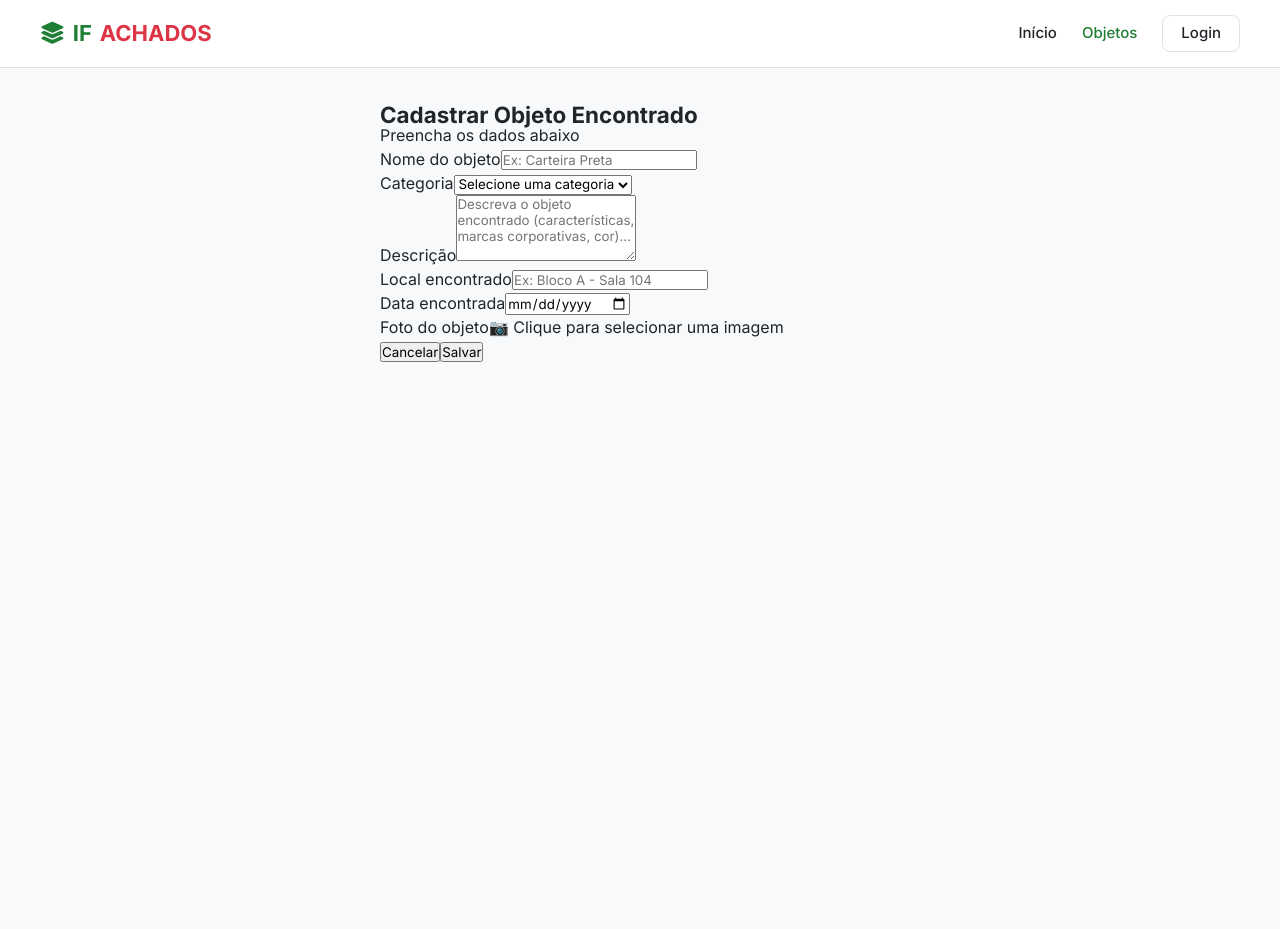
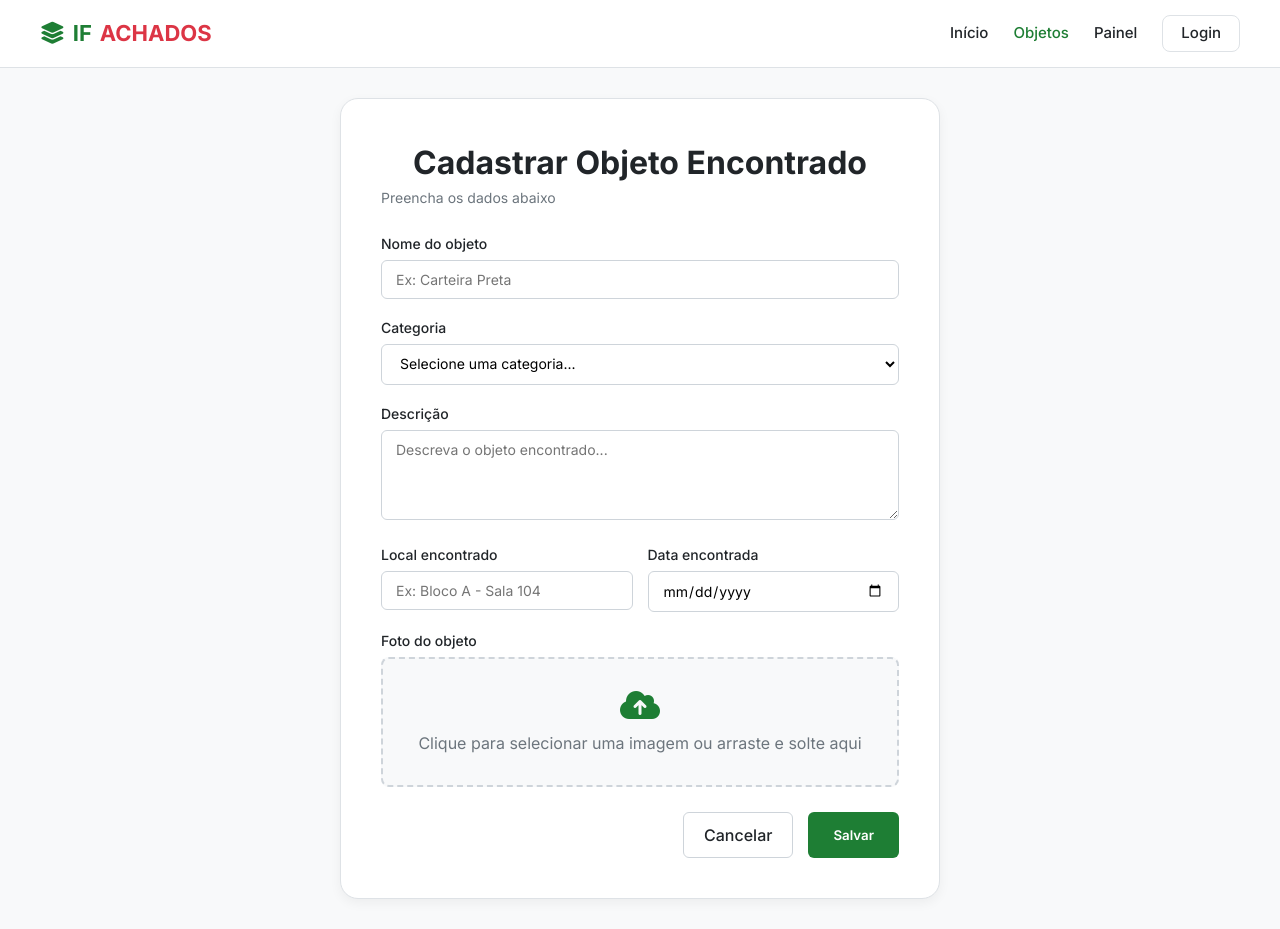
Before and after one commit to luaanwp/IF-Achados, a React (Vite) app in the folder frontend/: page /objetos/novo in a window 1280 px wide. Before the commit the page ends 800 px from the top, so only its background shows below. Built offline with nearby package versions, Linux system fonts and the light colour scheme.

Commit message:
mais mudanças no jsx

```diff
--- a/frontend/src/App.jsx
+++ b/frontend/src/App.jsx
@@ -1,27 +1,55 @@
 import { Outlet, Link, useRouterState } from '@tanstack/react-router'
 
 function App() {
-  // Hook do tanstack-router para saber a rota atual e marcar o menu como "active"
-  const routerState = useRouterState();
-  const currentPath = routerState.location.pathname;
+  const routerState = useRouterState()
+  const currentPath = routerState.location.pathname
+
+  const isAuthPage =
+    currentPath === '/login' || currentPath === '/cadastro'
 
   return (
     <>
+      {!isAuthPage && (
         <header className="navbar">
           <div className="logo">
             <Link to="/">
-            <i className="fa-solid fa-layer-group"></i> IF <span>ACHADOS</span>
+              <i className="fa-solid fa-layer-group"></i>
+              IF <span>ACHADOS</span>
             </Link>
           </div>
+
           <nav>
-          <Link to="/" className={currentPath === '/' ? 'active' : ''}>Início</Link>
-          <Link to="/objetos" className={currentPath.startsWith('/objetos') ? 'active' : ''}>Objetos</Link>
-          {/* Supondo que você crie a rota /painel depois */}
-          <Link to="/login" className="btn-login-nav">Login</Link>
+            <Link
+              to="/"
+              className={currentPath === '/' ? 'active' : ''}
+            >
+              Início
+            </Link>
+
+            <Link
+              to="/objetos"
+              className={currentPath.startsWith('/objetos') ? 'active' : ''}
+            >
+              Objetos
+            </Link>
+
+            <Link
+              to="/painel"
+              className={currentPath.startsWith('/painel') ? 'active' : ''}
+            >
+              Painel
+            </Link>
+
+            <Link
+              to="/login"
+              className="btn-login-nav"
+            >
+              Login
+            </Link>
           </nav>
         </header>
+      )}
 
-      {/* O Outlet renderiza as páginas filhas dependendo da rota */}
       <Outlet />
     </>
   )
--- a/frontend/src/pages/CadastroObjeto.jsx
+++ b/frontend/src/pages/CadastroObjeto.jsx
@@ -1,5 +1,5 @@
-import { useState } from 'react'
-import { useNavigate } from '@tanstack/react-router'
+import { useState, useRef } from 'react'
+import { useNavigate, Link } from '@tanstack/react-router'
 import { API_URL } from '../config/api'
 
 function CadastroObjeto() {
@@ -10,75 +10,62 @@ function CadastroObjeto() {
   const [local, setLocal] = useState('')
   const [data, setData] = useState('')
   const [foto, setFoto] = useState(null)
-  const [carregando, setCarregando] = useState(false)
 
-  async function handleSubmit(event) {
+  // Referência para o input de arquivo oculto
+  const fileInputRef = useRef(null)
+
+  function handleSubmit(event) {
     event.preventDefault()
-    setCarregando(true)
+    // TODO: integrar com POST {API_URL}/api/objetos
+    console.log('novo objeto', { nome, categoria, descricao, local, data, foto, API_URL })
 
-    try {
-      // Usando FormData para dar suporte ao upload do ficheiro binário da foto
-      const formData = new FormData()
-      formData.append('nome', nome)
-      formData.append('categoria', categoria)
-      formData.append('descricao', descricao)
-      formData.append('local', local)
-      formData.append('data', data)
-      if (foto) {
-        formData.append('foto', foto)
+    // Simula o salvamento e volta para a tela de listagem (ou painel)
+    alert("Objeto cadastrado com sucesso!")
+    navigate({ to: '/objetos' })
   }
 
-      const response = await fetch(`${API_URL}/api/objetos`, {
-        method: 'POST',
-        body: formData, // O fetch infere automaticamente o header Content-Type como multipart/form-data
-      })
-
-      if (!response.ok) {
-        throw new Error('Falha ao cadastrar o objeto. Verifique as informações fornecidas.')
-      }
-
-      alert('Objeto cadastrado com sucesso!')
-      navigate({ to: '/objetos' })
-    } catch (error) {
-      alert(error.message)
-    } finally {
-      setCarregando(false)
+  // Função para simular o clique no input file quando clicar na zona de upload
+  function handleUploadClick() {
+    if (fileInputRef.current) {
+      fileInputRef.current.click()
     }
   }
 
+  // Função para guardar o arquivo selecionado no estado do React
   function handleFileChange(event) {
-    if (event.target.files.length > 0) {
+    if (event.target.files && event.target.files.length > 0) {
       setFoto(event.target.files[0])
     }
   }
 
   return (
-    <section className="container" style={{ maxWidth: 560 }}>
-      <h1 style={{ fontSize: '1.4rem' }}>Cadastrar Objeto Encontrado</h1>
-      <p style={{ color: 'var(--color-muted)', marginTop: '-0.5rem' }}>Preencha os dados abaixo</p>
+    <main className="container page-flex-center">
+      <div className="card-form block-max-width">
+        <h2>Cadastrar Objeto Encontrado</h2>
+        <p className="subtitle-left">Preencha os dados abaixo</p>
 
         <form onSubmit={handleSubmit}>
-        <div>
-          <label htmlFor="nome">Nome do objeto</label>
+          <div className="form-group">
+            <label htmlFor="nome-obj">Nome do objeto</label>
             <input
-            id="nome"
               type="text"
+              id="nome-obj"
               placeholder="Ex: Carteira Preta"
               value={nome}
-            onChange={(event) => setNome(event.target.value)}
+              onChange={(e) => setNome(e.target.value)}
               required
             />
           </div>
 
-        <div>
-          <label htmlFor="categoria">Categoria</label>
+          <div className="form-group">
+            <label htmlFor="categoria-obj">Categoria</label>
             <select
-            id="categoria"
+              id="categoria-obj"
               value={categoria}
-            onChange={(event) => setCategoria(event.target.value)}
+              onChange={(e) => setCategoria(e.target.value)}
               required
             >
-            <option value="" disabled>Selecione uma categoria</option>
+              <option value="" disabled>Selecione uma categoria...</option>
               <option value="documentos">Documentos</option>
               <option value="eletronicos">Eletrônicos</option>
               <option value="materiais">Materiais Escolares</option>
@@ -87,72 +74,68 @@ function CadastroObjeto() {
             </select>
           </div>
 
-        <div>
-          <label htmlFor="descricao">Descrição</label>
+          <div className="form-group">
+            <label htmlFor="desc-obj">Descrição</label>
             <textarea
-            id="descricao"
-            rows={4}
-            placeholder="Descreva o objeto encontrado (características, marcas corporativas, cor)..."
+              id="desc-obj"
+              rows="4"
+              placeholder="Descreva o objeto encontrado... "
               value={descricao}
-            onChange={(event) => setDescricao(event.target.value)}
+              onChange={(e) => setDescricao(e.target.value)}
+              required
+            ></textarea>
+          </div>
+
+          <div className="form-row-2">
+            <div className="form-group">
+              <label htmlFor="local-obj">Local encontrado</label>
+              <input
+                type="text"
+                id="local-obj"
+                placeholder="Ex: Bloco A - Sala 104"
+                value={local}
+                onChange={(e) => setLocal(e.target.value)}
                 required
               />
             </div>
-
-        <div className="form-row">
-          <div>
-            <label htmlFor="local">Local encontrado</label>
+            <div className="form-group">
+              <label htmlFor="data-obj">Data encontrada</label>
+              {/* Mudei o type para "date" para facilitar a seleção no navegador */}
               <input
-              id="local"
-              type="text"
-              placeholder="Ex: Bloco A - Sala 104"
-              value={local}
-              onChange={(event) => setLocal(event.target.value)}
-              required
-            />
-          </div>
-
-          <div>
-            <label htmlFor="data">Data encontrada</label>
-            <input
-              id="data"
                 type="date"
+                id="data-obj"
                 value={data}
-              onChange={(event) => setData(event.target.value)}
+                onChange={(e) => setData(e.target.value)}
                 required
               />
             </div>
           </div>
 
-        <div>
-          <label htmlFor="foto">Foto do objeto</label>
-          <label htmlFor="foto" className="dropzone" style={{ cursor: 'pointer' }}>
-            {foto ? `Selecionado: ${foto.name}` : '📷 Clique para selecionar uma imagem'}
-          </label>
+          <div className="form-group">
+            <label>Foto do objeto</label>
+            <div className="upload-zone" id="uploadZone" onClick={handleUploadClick} style={{ cursor: 'pointer' }}>
+              <i className="fa-solid fa-cloud-arrow-up"></i>
+              {/* O texto muda dinamicamente se o usuário selecionar uma foto */}
+              <p>{foto ? `Arquivo: ${foto.name}` : 'Clique para selecionar uma imagem ou arraste e solte aqui'}</p>
               <input
-            id="foto"
                 type="file"
+                id="fileInput"
+                ref={fileInputRef}
+                onChange={handleFileChange}
                 accept="image/*"
-            style={{ display: 'none' }}
-            onChange={handleFileChange}
+                hidden
               />
             </div>
+          </div>
 
-        <div className="form-actions">
-          <button
-            type="button"
-            className="btn btn-outline"
-            onClick={() => navigate({ to: '/objetos' })}
-            disabled={carregando}
-          >
-            Cancelar
-          </button>
-          <button type="submit" className="btn btn-primary" disabled={carregando}>
-            {carregando ? 'A salvar...' : 'Salvar'}
-          </button>
+          <div className="form-actions-row">
+            {/* O Link do React Router substitui a tag <a> padrão do HTML para não recarregar a página */}
+            <Link to="/objetos" className="btn-cancelar">Cancelar</Link>
+            <button type="submit" className="btn-salvar">Salvar</button>
           </div>
         </form>
-    </section>
+      </div>
+    </main>
   )
 }
 
--- /dev/null
+++ b/frontend/src/pages/Painel.jsx
@@ -0,0 +1,123 @@
+import { useEffect, useState } from 'react'
+import { Link } from '@tanstack/react-router'
+import { API_URL } from '../config/api'
+
+function Painel() {
+  const [objetos, setObjetos] = useState([])
+  const [carregando, setCarregando] = useState(true)
+
+  useEffect(() => {
+    fetch(`${API_URL}/api/objetos`)
+      .then((response) => {
+        if (!response.ok) throw new Error('Falha ao buscar objetos')
+        return response.json()
+      })
+      .then((dados) => setObjetos(dados))
+      .catch(() => setObjetos([]))
+      .finally(() => setCarregando(false))
+  }, [])
+
+  // Função de Excluir (Simulada no Front por enquanto)
+  function handleDelete(id, nome) {
+    if (confirm(`Tem certeza que deseja excluir o objeto "${nome}"?`)) {
+      // TODO: integrar com DELETE {API_URL}/api/objetos/{id}
+
+      // Remove da tela instantaneamente para o usuário ver acontecer
+      setObjetos(objetos.filter(obj => obj.id !== id))
+      alert(`Objeto "${nome}" excluído com sucesso!`)
+    }
+  }
+
+  return (
+    <main className="container">
+      <section className="panel-section" style={{ padding: '2rem 0' }}>
+        <div className="section-header" style={{ display: 'flex', justifyContent: 'space-between', alignItems: 'center', marginBottom: '2rem' }}>
+          <div>
+            <h2>Painel de Administração</h2>
+            <p className="subtitle-left" style={{ color: 'gray', marginTop: '0.2rem' }}>Gerencie os objetos perdidos e devolvidos</p>
+          </div>
+          <Link to="/objetos/novo" className="btn-salvar" style={{ textDecoration: 'none', padding: '0.6rem 1.2rem', borderRadius: '4px' }}>
+            <i className="fa-solid fa-plus"></i> Novo Objeto
+          </Link>
+        </div>
+
+        {carregando && <p style={{ textAlign: 'center', margin: '20px 0' }}>Carregando registros...</p>}
+
+        {!carregando && objetos.length === 0 && (
+          <p style={{ textAlign: 'center', margin: '20px 0' }}>Nenhum objeto cadastrado no sistema.</p>
+        )}
+
+        {!carregando && objetos.length > 0 && (
+          <div className="table-responsive" style={{ overflowX: 'auto' }}>
+            <table className="admin-table" style={{ width: '100%', borderCollapse: 'collapse', textAlign: 'left' }}>
+              <thead>
+                <tr style={{ borderBottom: '2px solid #ddd' }}>
+                  <th style={{ padding: '12px' }}>ID</th>
+                  <th style={{ padding: '12px' }}>Objeto</th>
+                  <th style={{ padding: '12px' }}>Categoria</th>
+                  <th style={{ padding: '12px' }}>Local</th>
+                  <th style={{ padding: '12px' }}>Data</th>
+                  <th style={{ padding: '12px' }}>Status</th>
+                  <th style={{ padding: '12px', textAlign: 'center' }}>Ações</th>
+                </tr>
+              </thead>
+              <tbody>
+                {objetos.map((objeto) => {
+                  const isDisponivel = objeto.status !== 'devolvido';
+
+                  let catClass = "cat-outros";
+                  if (objeto.categoria === "documentos") catClass = "cat-doc";
+                  else if (objeto.categoria === "eletronicos") catClass = "cat-eletr";
+                  else if (objeto.categoria === "materiais") catClass = "cat-mat";
+                  else if (objeto.categoria === "vestuario") catClass = "cat-vest";
+
+                  return (
+                    <tr key={objeto.id} style={{ borderBottom: '1px solid #eee' }}>
+                      <td style={{ padding: '12px' }}>#{objeto.id}</td>
+                      <td style={{ padding: '12px' }}><strong>{objeto.nome}</strong></td>
+                      <td style={{ padding: '12px' }}><span className={`tag ${catClass}`}>{objeto.categoria}</span></td>
+                      <td style={{ padding: '12px' }}>{objeto.local}</td>
+                      <td style={{ padding: '12px' }}>{objeto.data}</td>
+                      <td style={{ padding: '12px' }}>
+                        <span className={`tag ${isDisponivel ? 'status-disp' : 'status-dev'}`}>
+                          {isDisponivel ? 'Disponível' : 'Devolvido'}
+                        </span>
+                      </td>
+                      <td style={{ padding: '12px', textAlign: 'center' }}>
+                        <div className="action-buttons" style={{ display: 'flex', gap: '8px', justifyContent: 'center' }}>
+                          <Link to={`/objetos/${objeto.id}`} className="btn-detalhes" style={{ padding: '4px 8px', fontSize: '0.9rem', textDecoration: 'none' }} title="Ver Detalhes">
+                            <i className="fa-solid fa-eye"></i>
+                          </Link>
+
+                          <button
+                            className="btn-salvar"
+                            style={{ padding: '4px 10px', fontSize: '0.9rem', background: '#e0a800', borderColor: '#e0a800' }}
+                            title="Editar"
+                            onClick={() => alert(`Editar o objeto: "${objeto.nome}" (Funcionalidade de formulário em breve!)`)}
+                          >
+                            <i className="fa-solid fa-pen-to-square"></i>
+                          </button>
+
+                          <button
+                            className="btn-cancelar"
+                            style={{ padding: '4px 10px', fontSize: '0.9rem', margin: 0 }}
+                            title="Excluir"
+                            onClick={() => handleDelete(objeto.id, objeto.nome)}
+                          >
+                            <i className="fa-solid fa-trash"></i>
+                          </button>
+                        </div>
+                      </td>
+                    </tr>
+                  )
+                })}
+              </tbody>
+            </table>
+          </div>
+        )}
+      </section>
+    </main>
+  )
+}
+
+export default Painel
--- a/frontend/src/router.jsx
+++ b/frontend/src/router.jsx
@@ -7,6 +7,7 @@ import Cadastro from './pages/Cadastro'
 import ListaObjetos from './pages/ListaObjetos'
 import CadastroObjeto from './pages/CadastroObjeto'
 import ObjetoDetalhes from './pages/ObjetoDetalhes'
+import Painel from './pages/Painel'
 
 // Rota raiz: renderiza o layout (App.jsx), que tem o header/nav/footer
 // e o <Outlet /> onde as rotas filhas abaixo entram.
@@ -44,6 +45,12 @@ const novoObjetoRoute = createRoute({
   component: CadastroObjeto,
 })
 
+const painelRoute = createRoute({
+  getParentRoute: () => rootRoute,
+  path: '/painel',
+  component: Painel,
+})
+
 const objetoDetalhesRoute = createRoute({
   getParentRoute: () => rootRoute,
   path: '/objetos/$objetoId',
@@ -57,6 +64,7 @@ const routeTree = rootRoute.addChildren([
   objetosRoute,
   novoObjetoRoute,
   objetoDetalhesRoute,
+  painelRoute,
 ])
 
 export const router = createRouter({ routeTree })
--- a/frontend/src/styles/global.css
+++ b/frontend/src/styles/global.css
@@ -384,32 +384,35 @@ body {
 
 /* AUTH PAGES (LOGIN / CADASTRO) */
 .bg-split {
+  min-height: 100vh;
+  display: flex;
+  justify-content: center;
+  align-items: center;
   background: #f1f3f5;
-  display: flex;
-  align-items: center;
-  justify-content: center;
-  min-height: 100vh;
 }
 
 .auth-container {
   width: 100%;
-  max-width: 420px;
-  padding: 20px;
+  display: flex;
+  justify-content: center;
+  align-items: center;
+  padding: 32px;
 }
 
 .card-form {
-  background: #ffffff;
-  padding: 35px;
-  border-radius: var(--radius);
+  width: 100%;
+  max-width: 520px;
+  padding: 40px;
+  border-radius: 18px;
+
+  background: #fff;
   box-shadow: var(--shadow);
   border: 1px solid var(--border-color);
 }
 
 .card-form h2 {
-  font-size: 24px;
-  text-align: center;
-  margin-bottom: 5px;
-  font-weight: 700;
+    font-size: 2rem;
+    text-align: center;
 }
 
 .card-form .subtitle {
```
Also changed, not shown: frontend/src/pages/Home.jsx (+45 -48 lines), frontend/src/pages/Login.jsx (+39 -18 lines). Lines whose indentation alone changed are shown as unchanged.
